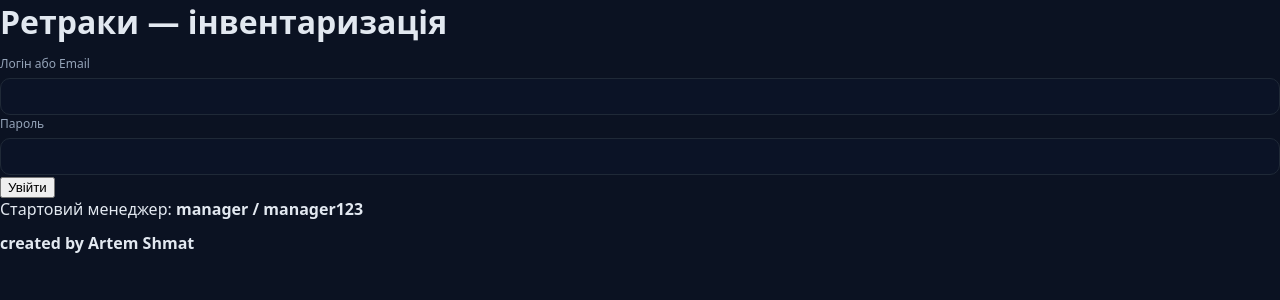
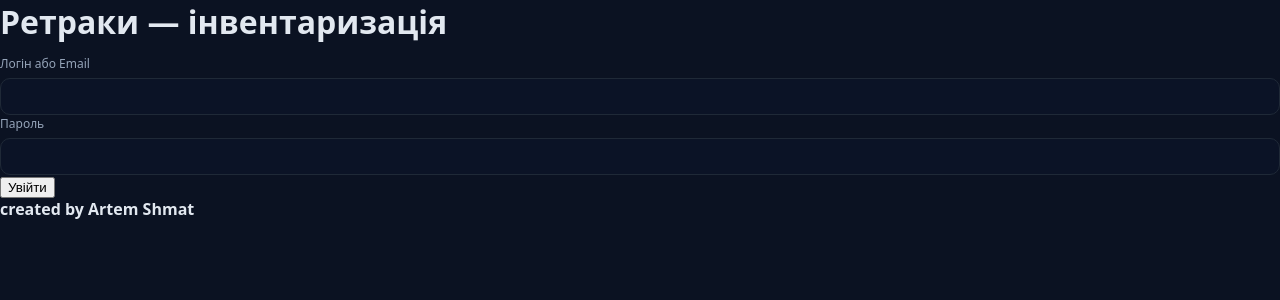
Before and after one commit to simplescriptdev-lgtm/retraki-1, a PHP site: page / in a window 1280 px wide. Shown: the top 300 px of the page. Run offline with PHP 8.4, Linux system fonts and the light colour scheme.

Commit message:
нові зміни

```diff
--- a/index.php
+++ b/index.php
@@ -26,7 +26,6 @@ unset($_SESSION['error']);
       <input type="password" name="password" required>
       <button type="submit">Увійти</button>
     </form>
-    <p class="hint">Стартовий менеджер: <b>manager / manager123</b></p>
     <p class="hint"><b>created by Artem Shmat</b></p>
   </div>
 </body>
```
